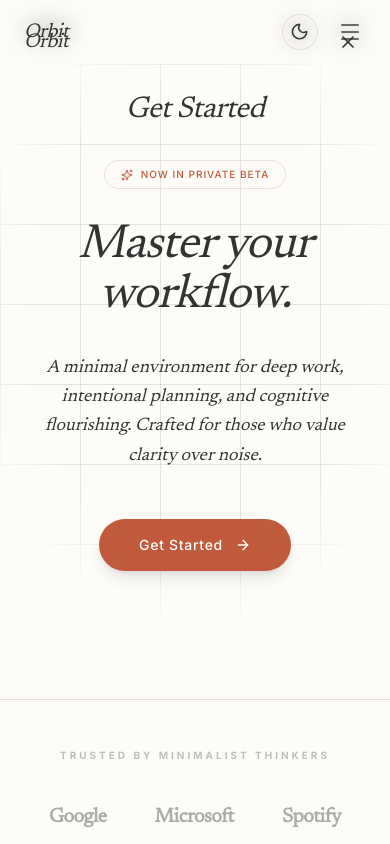
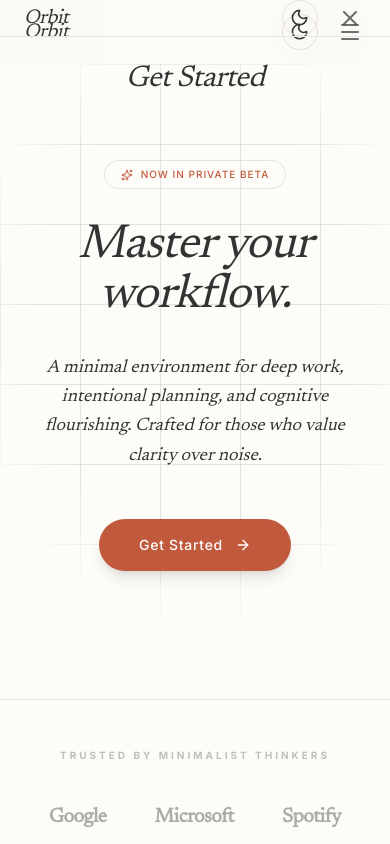
Before and after one commit to mustfsb/orbit, a Next.js app: page / in a window 390 px wide. Both pictures are taken after a click on the button 350 px from the left and 32 px from the top of the page. Shown: the top 844 px of the page. Built offline with nearby package versions, Linux system fonts and the light colour scheme.

Commit message:
navbar ui fixes

```diff
--- a/src/app/planner/page.tsx
+++ b/src/app/planner/page.tsx
@@ -185,7 +185,7 @@ export default function PlannerPage() {
                   value={goal}
                   onChange={(e) => setGoal(e.target.value)}
                   placeholder="What would you like to cultivate this week?"
-                  className="w-full h-48 p-10 rounded-[3rem] border-none bg-foreground/[0.02] focus:ring-2 focus:ring-accent/5 transition-all font-serif italic text-xl resize-none placeholder:opacity-20 leading-relaxed shadow-sm"
+                  className="w-full h-48 p-10 rounded-[3rem] border border-border bg-background focus:ring-2 focus:ring-accent/5 transition-all font-serif italic text-xl resize-none placeholder:opacity-20 leading-relaxed shadow-sm text-foreground"
                 />
                 <div className="absolute bottom-8 right-10 opacity-10 group-focus-within:opacity-30 transition-opacity">
                   <FileText className="w-6 h-6" />
--- a/src/components/navbar.tsx
+++ b/src/components/navbar.tsx
@@ -180,9 +180,9 @@ export function Navbar() {
 
         <div className="flex items-center gap-4">
           {isLoading ? (
-            <div className="h-6 w-16 bg-foreground/5 rounded-full animate-pulse hidden md:block" />
+            <div className="h-6 w-16 bg-foreground/5 rounded-full animate-pulse" />
           ) : isLoggedIn && (
-            <div className="hidden md:block">
+            <div>
               {getPlanBadge()}
             </div>
           )}
@@ -245,7 +245,7 @@ export function Navbar() {
             </Link>
           )}
 
-          {/* Mobile Menu Button */}
+          {/* Mobile Menu Button - shows only when menu is closed, but here it's part of the main header */}
           <button
             className="md:hidden p-1 opacity-70 hover:opacity-100"
             onClick={() => setIsMobileMenuOpen(true)}
@@ -259,24 +259,38 @@ export function Navbar() {
       <AnimatePresence>
         {isMobileMenuOpen && (
           <motion.div
-            initial={{ opacity: 0, y: -20 }}
-            animate={{ opacity: 1, y: 0 }}
-            exit={{ opacity: 0, y: -20 }}
-            className="fixed inset-0 z-[100] bg-background/95 backdrop-blur-md flex flex-col p-6 md:hidden"
+            initial={{ opacity: 0 }}
+            animate={{ opacity: 1 }}
+            exit={{ opacity: 0 }}
+            className="fixed inset-0 z-[100] bg-background/60 backdrop-blur-2xl flex flex-col md:hidden"
           >
-            <div className="flex items-center justify-between mb-8">
+            {/* Mobile Overlay Header - Mirrors the Main Header */}
+            <div className="max-w-7xl mx-auto px-6 h-16 flex items-center justify-between w-full border-b border-border/10">
+              <div className="flex items-center gap-12">
                 <span className="text-xl font-serif italic tracking-tight">Orbit</span>
+              </div>
+
+              <div className="flex items-center gap-4">
+                {isLoggedIn && getPlanBadge()}
+                <ThemeToggle />
+                {isLoggedIn && (
+                  <div className="w-9 h-9 rounded-full border border-border flex items-center justify-center bg-foreground/5">
+                    <User className="w-4 h-4 opacity-70" />
+                  </div>
+                )}
                 <button
                   onClick={() => setIsMobileMenuOpen(false)}
-                className="p-2 bg-foreground/5 rounded-full"
+                  className="p-1 opacity-70 hover:opacity-100"
                 >
-                <X className="w-5 h-5" />
+                  <X className="w-6 h-6" />
                 </button>
               </div>
+            </div>
 
-            <nav className="flex-grow flex flex-col gap-6 justify-center items-center">
-              {isLoggedIn && (
-                (settings.viewMode === "focused" ? appLinksFocused : appLinksUnified).map((link) => (
+            <nav className="flex-grow flex flex-col gap-6 justify-center items-center p-6">
+              {isLoggedIn ? (
+                <>
+                  {(settings.viewMode === "focused" ? appLinksFocused : appLinksUnified).map((link) => (
                     <Link
                       key={link.name}
                       href={link.href}
@@ -285,9 +299,17 @@ export function Navbar() {
                     >
                       {link.name}
                     </Link>
-                ))
-              )}
-              {!isLoggedIn && (
+                  ))}
+                  {/* Additional Mobile Links */}
+                  <Link
+                    href="/settings"
+                    onClick={() => setIsMobileMenuOpen(false)}
+                    className="text-lg font-sans opacity-40 hover:opacity-100 mt-4"
+                  >
+                    Settings
+                  </Link>
+                </>
+              ) : (
                 <Link
                   href="/signup"
                   onClick={() => setIsMobileMenuOpen(false)}
@@ -298,7 +320,7 @@ export function Navbar() {
               )}
             </nav>
 
-            <div className="mt-auto">
+            <div className="p-8">
               {isLoggedIn && (
                 <button
                   onClick={handleLogout}
```
Lines whose indentation alone changed are shown as unchanged.
